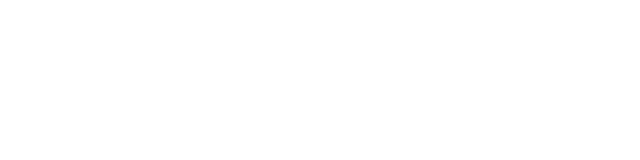
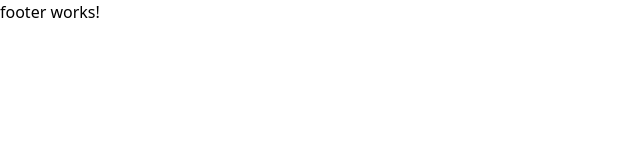
Before and after one commit to hydra-witachan/trash2treasure, an Angular app in the folder frontend/: page / in a window 1280 px wide. Shown: the top 160 px of the page, without its empty margins (0-640 px from the left). Built offline with nearby package versions, Linux system fonts and the light colour scheme.

Commit message:
add footer

```diff
--- a/frontend/src/app/app.component.html
+++ b/frontend/src/app/app.component.html
@@ -1 +1,2 @@
 <router-outlet></router-outlet>
+<app-footer></app-footer>
--- a/frontend/src/app/app.module.ts
+++ b/frontend/src/app/app.module.ts
@@ -5,12 +5,14 @@
 import { AuthComponent } from './auth/auth.component';
 import { TopUpComponent } from './top-up/top-up.component';
 import routes from './routes';
+import { FooterComponent } from './footer/footer.component';
 
 @NgModule({
   declarations: [
     AppComponent,
     AuthComponent,
-    TopUpComponent
+    TopUpComponent,
+    FooterComponent
   ],
   imports: [
     BrowserModule,
--- /dev/null
+++ b/frontend/src/app/footer/footer.component.html
@@ -0,0 +1 @@
+<p>footer works!</p>
```
Also changed, not shown: frontend/src/app/footer/footer.component.ts (added, +10 -0 lines), frontend/src/app/footer/footer.component.css (added), frontend/src/styles.css (line endings or trailing spaces), 1 other file (tests, documents, lock files or other folders).
